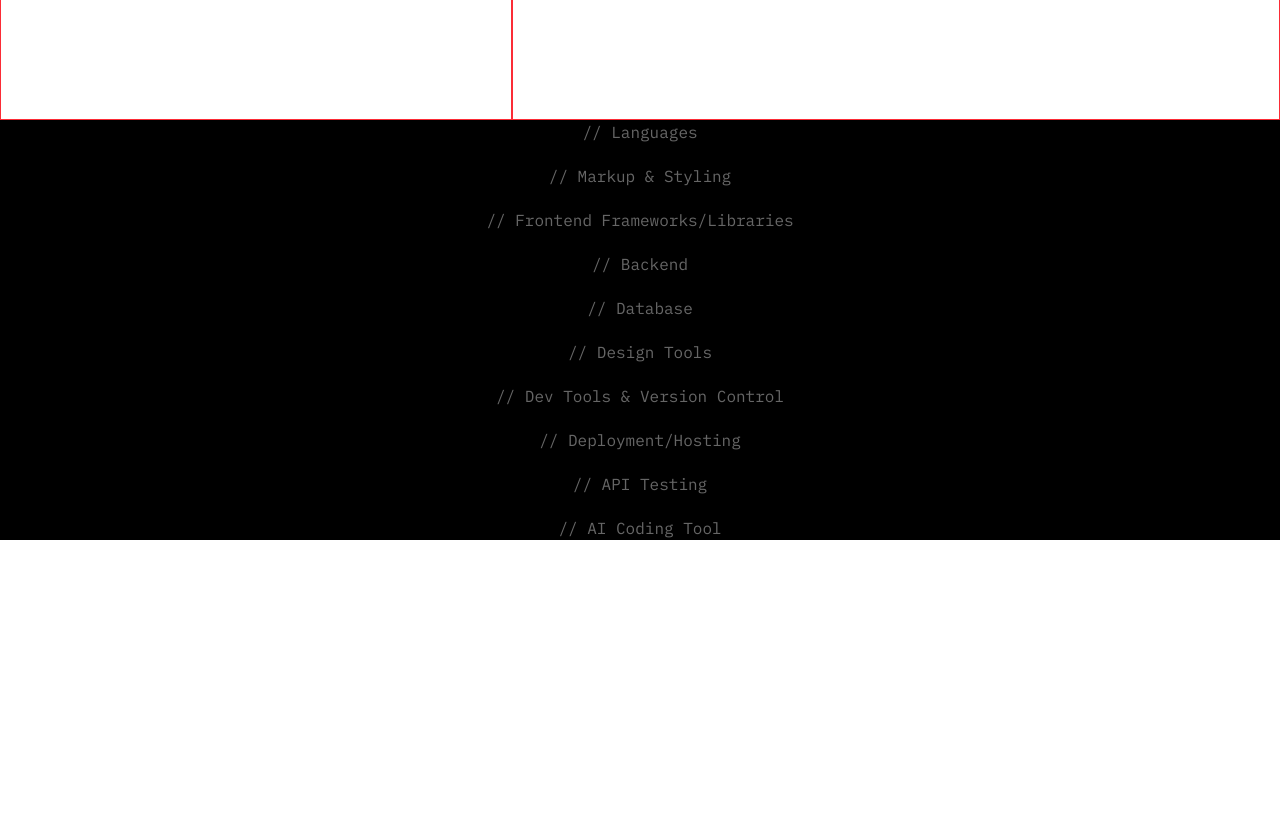
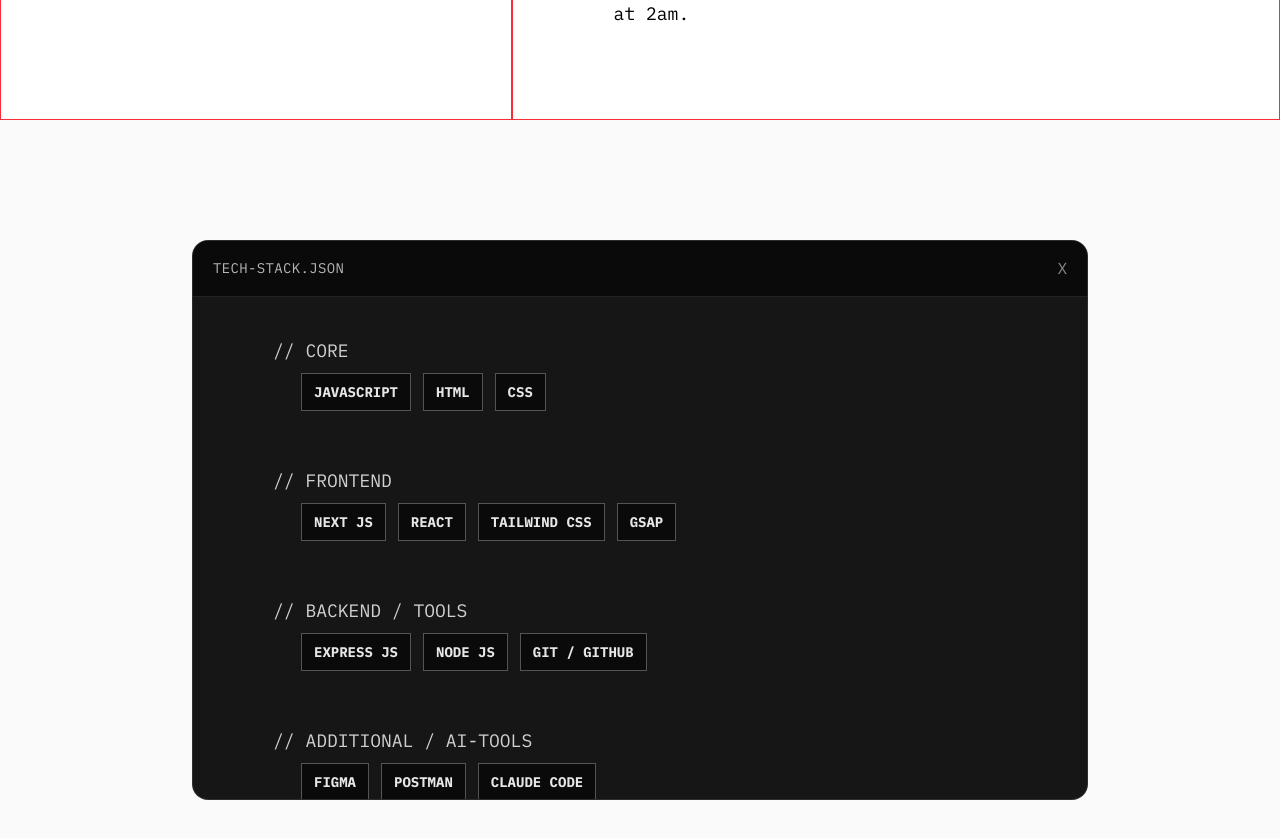
Before and after one commit to Atif360x/portfolio, a Next.js app: page / in a window 1280 px wide. Shown: the part 1480-2318 px from the top of the page. Before the commit the page ends 2020 px from the top, so only its background shows below. Built offline with nearby package versions, Linux system fonts and the light colour scheme.

Commit message:
Update Home component layout and add new SVG icons for JavaScript and TypeScript

```diff
--- a/app/page.tsx
+++ b/app/page.tsx
@@ -8,7 +8,7 @@
 
 
           <div className="h-[40%] relative p-10 flex items-end">
-            <h1 className="text-3xl mt-10 font-bold mix-blend-difference md:text-8xl">
+            <h1 className="text-3xl mt-10 font-bold mix-blend-difference md:text-7xl">
               // FULL STACK DEVELOPER
             </h1>
           </div>
@@ -29,8 +29,8 @@
         </div>
 
         <div className="w-[60%] border border-red-500 flex justify-center items-end pb-40">
-          <div className="h-[50%] w-[80%] bg-white p-8">
-            <p className="font-bold text-black">
+          <div className="h-[50%] w-[80%] bg-white p-6">
+            <p className="text-black text-lg">
               I got into code the unconventional way no laptop, no formal courses, just a phone screen and a relentless need to figure out how things work. That origin shaped how I build: I don't write code to look clever, I write it to solve real constraints, because every constraint I've worked around (time, resources, access) taught me that the best solutions are usually the simplest ones that actually hold up under pressure.
               That's my core belief good code isn't about showing off, it's about removing friction. For the user, for the next developer touching the codebase, and for future-me debugging at 2am.
             </p>
@@ -38,57 +38,58 @@
         </div>
     </div>
 
-    <div className="w-[100%] flex flex-col gap-5 items-center text-[#fff]/40 bg-[#000]">
-          <div>
-            <p>// Languages</p>
-            <div></div>
+    <div className="h-[100vh] w-full bg-[#fafafa] flex justify-center items-center">
+
+      <div className="h-[70%] w-[70%] bg-[#0A0A0A]/95 overflow-hidden border border-white/10 rounded rounded-2xl">
+
+        <section className="bg-[#0A0A0A] px-5 h-[10%] flex items-center justify-between border-b border-white/10">
+          <p className="text-white/70 font-mono text-sm tracking-wide">TECH-STACK.JSON</p>
+          <div className="flex gap-5">
+            <p className="text-white/50 hover:text-white/90 cursor-pointer transition-colors">X</p>
+          </div>
+        </section>
+
+        <section className="overflow-y-scroll h-[90%] flex flex-col gap-8 p-8">
+
+          <div className="text-lg text-white/80 pl-10 m-2 font-mono">
+            // CORE
+            <div className="pl-5 flex flex-wrap gap-3 m-2">
+              <button className="px-3 py-2 border border-white/30 bg-[#0a0a0a] text-white/90 font-bold text-sm transition-all duration-300 ease-out hover:bg-[#F7DF1E] hover:text-black hover:border-[#F7DF1E] hover:-translate-y-0.5 hover:shadow-[0_0_18px_rgba(247,223,30,0.35)] active:translate-y-0">JAVASCRIPT</button>
+              <button className="px-3 py-2 border border-white/30 bg-[#0a0a0a] text-white/90 font-bold text-sm transition-all duration-300 ease-out hover:bg-[#E34F26] hover:text-black hover:border-[#E34F26] hover:-translate-y-0.5 hover:shadow-[0_0_18px_rgba(227,79,38,0.35)] active:translate-y-0">HTML</button>
+              <button className="px-3 py-2 border border-white/30 bg-[#0a0a0a] text-white/90 font-bold text-sm transition-all duration-300 ease-out hover:bg-[#2965F1] hover:text-black hover:border-[#2965F1] hover:-translate-y-0.5 hover:shadow-[0_0_18px_rgba(41,101,241,0.35)] active:translate-y-0">CSS</button>
+            </div>
           </div>
 
-          <div>
-            <p>// Markup & Styling</p>
-            <div></div>
+          <div className="text-lg text-white/80 pl-10 m-2 font-mono">
+            // FRONTEND
+            <div className="pl-5 flex flex-wrap gap-3 m-2">
+              <button className="px-3 py-2 border border-white/30 bg-[#0a0a0a] text-white/90 font-bold text-sm transition-all duration-300 ease-out hover:bg-white hover:text-black hover:border-white hover:-translate-y-0.5 hover:shadow-[0_0_18px_rgba(255,255,255,0.35)] active:translate-y-0">NEXT JS</button>
+              <button className="px-3 py-2 border border-white/30 bg-[#0a0a0a] text-white/90 font-bold text-sm transition-all duration-300 ease-out hover:bg-[#61DAFB] hover:text-black hover:border-[#61DAFB] hover:-translate-y-0.5 hover:shadow-[0_0_18px_rgba(97,218,251,0.35)] active:translate-y-0">REACT</button>
+              <button className="px-3 py-2 border border-white/30 bg-[#0a0a0a] text-white/90 font-bold text-sm transition-all duration-300 ease-out hover:bg-[#38BDF8] hover:text-black hover:border-[#38BDF8] hover:-translate-y-0.5 hover:shadow-[0_0_18px_rgba(56,189,248,0.35)] active:translate-y-0">TAILWIND CSS</button>
+              <button className="px-3 py-2 border border-white/30 bg-[#0a0a0a] text-white/90 font-bold text-sm transition-all duration-300 ease-out hover:bg-[#88CE02] hover:text-black hover:border-[#88CE02] hover:-translate-y-0.5 hover:shadow-[0_0_18px_rgba(136,206,2,0.35)] active:translate-y-0">GSAP</button>
+            </div>
           </div>
 
-          <div>
-            <p>// Frontend Frameworks/Libraries</p>
-            <div></div>
+          <div className="text-lg text-white/80 pl-10 m-2 font-mono">
+            // BACKEND / TOOLS
+            <div className="pl-5 flex flex-wrap gap-3 m-2">
+              <button className="px-3 py-2 border border-white/30 bg-[#0a0a0a] text-white/90 font-bold text-sm transition-all duration-300 ease-out hover:bg-white hover:text-black hover:border-white hover:-translate-y-0.5 hover:shadow-[0_0_18px_rgba(255,255,255,0.35)] active:translate-y-0">EXPRESS JS</button>
+              <button className="px-3 py-2 border border-white/30 bg-[#0a0a0a] text-white/90 font-bold text-sm transition-all duration-300 ease-out hover:bg-[#539E43] hover:text-black hover:border-[#539E43] hover:-translate-y-0.5 hover:shadow-[0_0_18px_rgba(83,158,67,0.35)] active:translate-y-0">NODE JS</button>
+              <button className="px-3 py-2 border border-white/30 bg-[#0a0a0a] text-white/90 font-bold text-sm transition-all duration-300 ease-out hover:bg-[#F05032] hover:text-black hover:border-[#F05032] hover:-translate-y-0.5 hover:shadow-[0_0_18px_rgba(240,80,50,0.35)] active:translate-y-0">GIT / GITHUB</button>
+            </div>
           </div>
 
-          <div>
-            <p>// Backend</p>
-            <div></div>
+          <div className="text-lg text-white/80 pl-10 m-2 font-mono">
+            // ADDITIONAL / AI-TOOLS
+            <div className="pl-5 flex flex-wrap gap-3 m-2">
+              <button className="px-3 py-2 border border-white/30 bg-[#0a0a0a] text-white/90 font-bold text-sm transition-all duration-300 ease-out hover:bg-[#A259FF] hover:text-black hover:border-[#A259FF] hover:-translate-y-0.5 hover:shadow-[0_0_18px_rgba(162,89,255,0.35)] active:translate-y-0">FIGMA</button>
+              <button className="px-3 py-2 border border-white/30 bg-[#0a0a0a] text-white/90 font-bold text-sm transition-all duration-300 ease-out hover:bg-[#FF6C37] hover:text-black hover:border-[#FF6C37] hover:-translate-y-0.5 hover:shadow-[0_0_18px_rgba(255,108,55,0.35)] active:translate-y-0">POSTMAN</button>
+              <button className="px-3 py-2 border border-white/30 bg-[#0a0a0a] text-white/90 font-bold text-sm transition-all duration-300 ease-out hover:bg-[#D97757] hover:text-black hover:border-[#D97757] hover:-translate-y-0.5 hover:shadow-[0_0_18px_rgba(217,119,87,0.35)] active:translate-y-0">CLAUDE CODE</button>
+            </div>
           </div>
 
-          <div>
-            <p>// Database</p>
-            <div></div>
-          </div>
-
-          <div>
-            <p>// Design Tools</p>
-            <div></div>
-          </div>
-
-          <div>
-            <p>// Dev Tools & Version Control</p>
-            <div></div>
-          </div>
-
-          <div>
-            <p>// Deployment/Hosting</p>
-            <div></div>
-          </div>
-
-          <div>
-            <p>// API Testing</p>
-            <div></div>
-          </div>
-
-          <div>
-            <p>// AI Coding Tool</p>
-            <div></div>
-          </div>
-
+        </section>
+      </div>
     </div>
 
 
```
Also changed, not shown: public/javascript.svg (added), public/typescript.svg (added).
